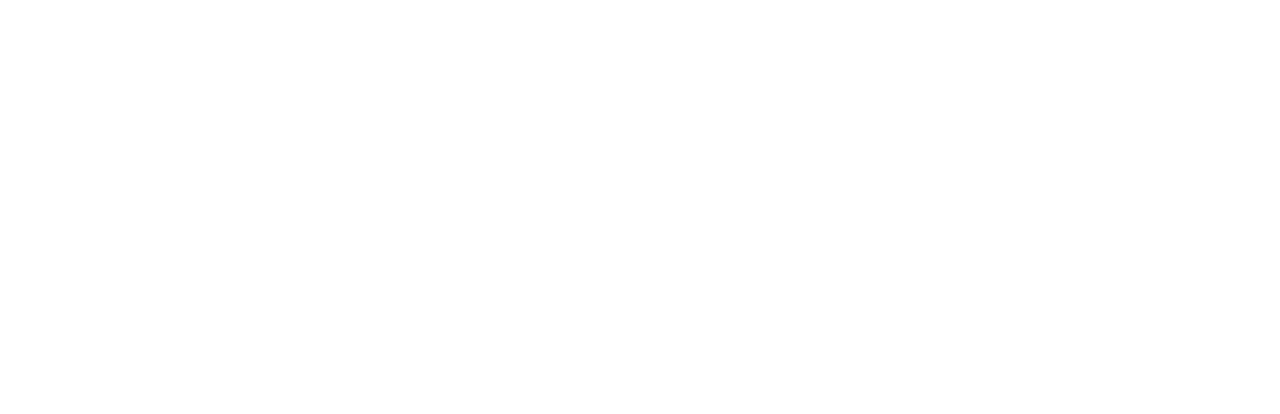
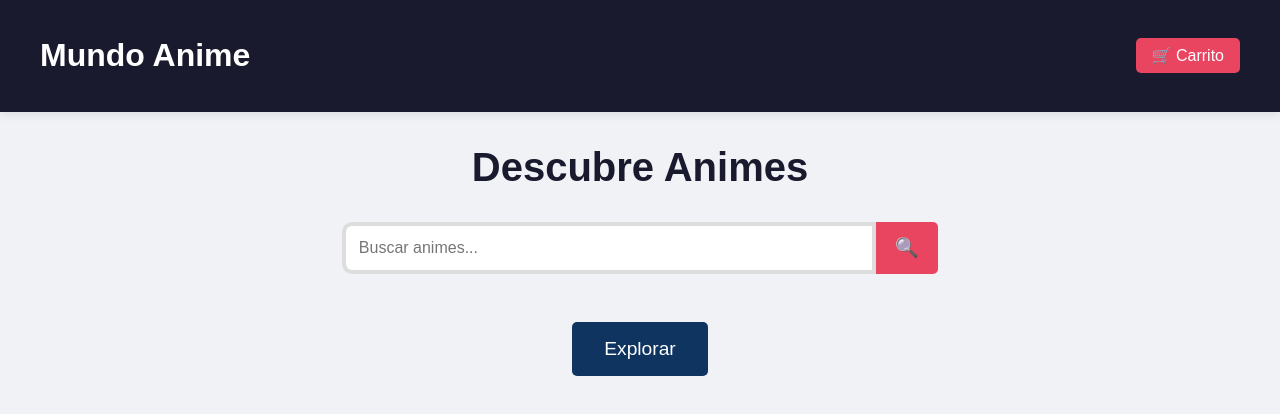
Before and after one commit to Zaphkiel2200/DanielRivas-Ecommerce-lab, a website built with webpack: page public/index.html in a window 1280 px wide. Built offline with nearby package versions, Linux system fonts and the light colour scheme.

Commit message:
Add files + Index (base & styles)

```diff
--- a/public/index.html
+++ b/public/index.html
@@ -1,13 +1,33 @@
 <!DOCTYPE html>
-<html lang="en">
+<html lang="es">
 <head>
     <meta charset="UTF-8">
-    <meta http-equiv="X-UA-Compatible" content="IE=edge">
     <meta name="viewport" content="width=device-width, initial-scale=1.0">
-    <title>Project Demo</title>
+    <title>Mundo Anime</title>
+    <link rel="stylesheet" href="styles/main.css">
 </head>
 <body>
-    <root-element></root-element>
-    <script type="module" src="/bundle.js"></script>
+    <header class="header">
+        <div class="header-content">
+            <h1 class="logo">Mundo Anime</h1>
+            <button id="cart-btn" class="cart-btn">
+                🛒 Carrito
+            </button>
+        </div>
+    </header>
+
+    <main class="main-content">
+        <h2 class="main-title">Descubre Animes</h2>
+
+        <div class="search-container">
+            <input type="text" id="search-input" placeholder="Buscar animes...">
+            <button id="search-btn">🔍</button>
+        </div>
+
+        <button id="explore-btn" class="explore-btn">Explorar</button>
+
+        <div id="anime-grid" class="anime-grid">
+        </div>
+    </main>
 </body>
 </html>
--- /dev/null
+++ b/public/styles/main.css
@@ -0,0 +1,144 @@
+body {
+    margin: 0;
+    font-family: 'Arial', sans-serif;
+    background-color: #f0f2f5;
+    color: #333;
+}
+
+.header {
+    background-color: #1a1a2e;
+    color: white;
+    padding: 1rem 0;
+    box-shadow: 0 2px 10px rgba(0, 0, 0, 0.1);
+}
+
+.header-content {
+    display: flex;
+    justify-content: space-between;
+    align-items: center;
+    max-width: 1200px;
+    margin: 0 auto;
+    padding: 0 2rem;
+}
+
+.cart-btn {
+    background-color: #e94560;
+    color: white;
+    border: none;
+    padding: 0.5rem 1rem;
+    border-radius: 5px;
+    cursor: pointer;
+    font-size: 1rem;
+    transition: all 0.3s ease;
+}
+
+.cart-btn:hover {
+    background-color: #d13354;
+    transform: translateY(-2px);
+}
+
+.main-content {
+    max-width: 1200px;
+    margin: 2rem auto;
+    padding: 0 2rem;
+    text-align: center;
+}
+
+.main-title {
+    font-size: 2.5rem;
+    color: #1a1a2e;
+    margin-bottom: 2rem;
+}
+
+.search-container {
+    display: flex;
+    justify-content: center;
+    margin: 2rem 0;
+}
+
+#search-input {
+    padding: 0.8rem;
+    width: 60%;
+    max-width: 500px;
+    border: 4px solid #ddd;
+    border-radius: 10px 0 0 10px;
+    font-size: 1rem;
+    outline: none;
+}
+
+#search-input:focus {
+    border-color: #e94560;
+}
+
+#search-btn {
+    background-color: #e94560;
+    color: white;
+    border: none;
+    padding: 0 1.2rem;
+    border-radius: 0 5px 5px 0;
+    cursor: pointer;
+    font-size: 1.2rem;
+    transition: background-color 0.3s;
+}
+
+#search-btn:hover {
+    background-color: #d13354;
+}
+
+.explore-btn {
+    background-color: #0f3460;
+    color: white;
+    border: none;
+    padding: 1rem 2rem;
+    font-size: 1.2rem;
+    border-radius: 5px;
+    cursor: pointer;
+    margin: 1rem 0;
+    transition: all 0.3s ease;
+}
+
+.anime-grid {
+    display: grid;
+    grid-template-columns: repeat(3, 1fr);
+    gap: 2rem;
+    margin-top: 3rem;
+    display: none;
+}
+
+.anime-card {
+    background: white;
+    border-radius: 10px;
+    overflow: hidden;
+    box-shadow: 0 5px 15px rgba(0, 0, 0, 0.1);
+    transition: transform 0.3s ease;
+}
+
+.anime-card:hover {
+    transform: translateY(-10px);
+}
+
+.anime-image {
+    width: 100%;
+    height: 300px;
+    object-fit: cover;
+}
+
+.anime-info {
+    padding: 1.5rem;
+    text-align: left;
+}
+
+.anime-title {
+    margin: 0 0 0.5rem 0;
+    font-size: 1.2rem;
+    color: #1a1a2e;
+}
+
+.anime-synopsis {
+    color: #666;
+    font-size: 0.9rem;
+    display: -webkit-box;
+    -webkit-line-clamp: 3;
+    -webkit-box-orient: vertical;
+    overflow: hidden;
+}
```
Also changed, not shown: src/utils/api.ts (added, +13 -0 lines), src/utils/cache.ts (added, +37 -0 lines), src/components/App.ts (added), src/components/Cart.ts (added), src/components/ProductItem.ts (added), src/components/ProductList.ts (added), src/state/actions.ts (added), src/state/reducers.ts (added), src/state/store.ts (added), 1 other file.
